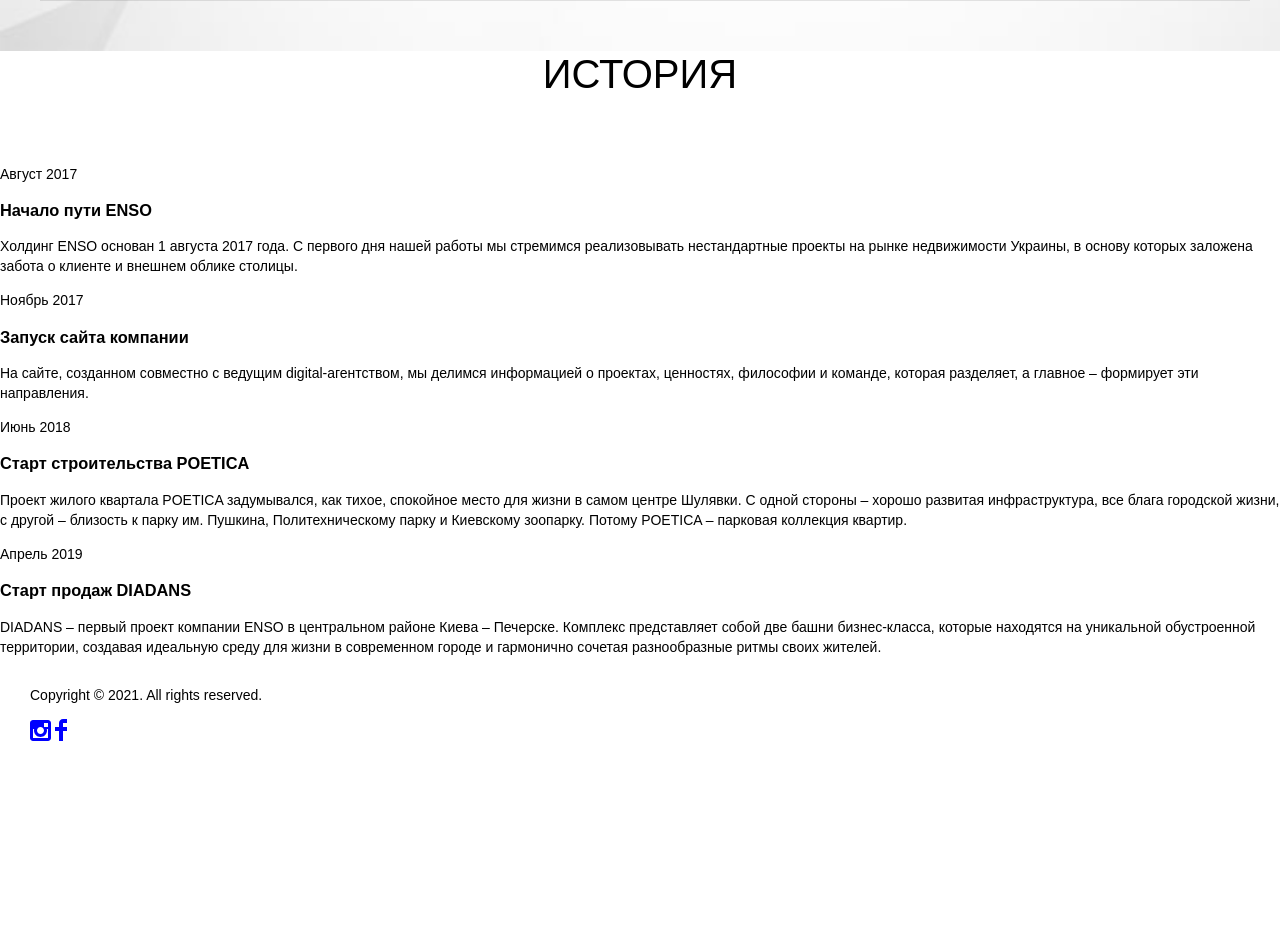
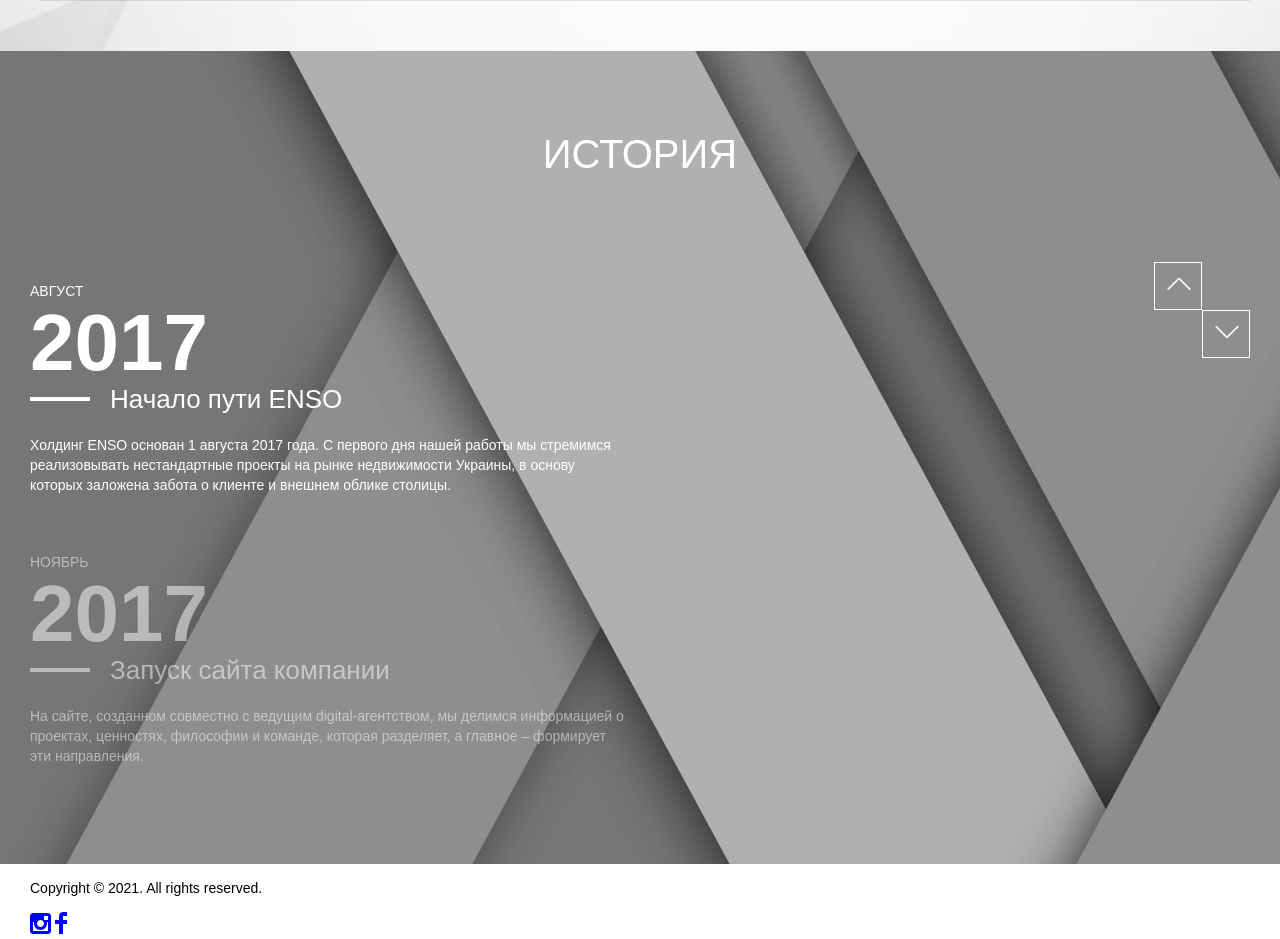
Before and after one commit to andgt/enso, a website: page source/index.html in a window 1280 px wide. Shown: the part 3980-4919 px from the top of the page. Before the commit the page ends 4726 px from the top, so only its background shows below. Drawn offline with nearby package versions, Linux system fonts and the light colour scheme.

Commit message:
Стилизация history

```diff
--- a/source/index.html
+++ b/source/index.html
@@ -221,10 +221,13 @@
       </div>
     </section>
     <section class="history">
-      <h2 class="main__subtitle">История</h2>
-      <div class="history__slider">
-        <div class="history__item">
-          <time datetime="2017-08" class="history__date">
+      <div class="container">
+        <h2 class="main__subtitle main__subtitle--history">История</h2>
+        <div class="history__slider swiper">
+          <div class="history__wrapper swiper-wrapper">
+            <div class="history__item swiper-slide">
+              <div class="history__inner">
+                <time class="history__date" datetime="2017-08">
                   <span class="history__month">Август</span>
                   <span class="history__year">2017</span>
                 </time>
@@ -233,8 +236,10 @@
                   <p class="history__text">Холдинг ENSO основан 1 августа 2017 года. С первого дня нашей работы мы стремимся реализовывать нестандартные проекты на рынке недвижимости Украины, в основу которых заложена забота о клиенте и внешнем облике столицы.</p>
                 </div>
               </div>
-        <div class="history__item">
-          <time datetime="2017-11" class="history__date">
+            </div>
+            <div class="history__item swiper-slide">
+              <div class="history__inner">
+                <time class="history__date" datetime="2017-11">
                   <span class="history__month">Ноябрь</span>
                   <span class="history__year">2017</span>
                 </time>
@@ -243,8 +248,10 @@
                   <p class="history__text">На сайте, созданном совместно с ведущим digital-агентством, мы делимся информацией о проектах, ценностях, философии и команде, которая разделяет, а главное – формирует эти направления.</p>
                 </div>
               </div>
-        <div class="history__item">
-          <time datetime="2018-06" class="history__date">
+            </div>
+            <div class="history__item swiper-slide">
+              <div class="history__inner">
+                <time class="history__date" datetime="2018-06">
                   <span class="history__month">Июнь</span>
                   <span class="history__year">2018</span>
                 </time>
@@ -253,7 +260,9 @@
                   <p class="history__text">Проект жилого квартала POETICA задумывался, как тихое, спокойное место для жизни в самом центре Шулявки. С одной стороны – хорошо развитая инфраструктура, все блага городской жизни, с другой – близость к парку им. Пушкина, Политехническому парку и Киевскому зоопарку. Потому POETICA – парковая коллекция квартир.</p>
                 </div>
               </div>
-        <div class="history__item">
+            </div>
+            <div class="history__item swiper-slide">
+              <div class="history__inner">
                 <time datetime="2019-04" class="history__date">
                   <span class="history__month">Апрель</span>
                   <span class="history__year">2019</span>
@@ -262,6 +271,11 @@
                   <h3 class="history__item-title">Старт продаж DIADANS</h3>
                   <p class="history__text">DIADANS – первый проект компании ENSO в центральном районе Киева – Печерске. Комплекс представляет собой две башни бизнес-класса, которые находятся на уникальной обустроенной территории, создавая идеальную среду для жизни в современном городе и гармонично сочетая разнообразные ритмы своих жителей.</p>
                 </div>
+              </div>
+            </div>
+          </div>
+          <div class="swiper-button-prev"></div>
+          <div class="swiper-button-next"></div>
         </div>
       </div>
     </section>
--- a/source/js/script.js
+++ b/source/js/script.js
@@ -99,3 +99,21 @@
 };
 
 gallerySlider();
+
+let historySlider = function () {
+
+  const swiperHistory = new Swiper(".history__slider", {
+    grabCursor: true,
+    direction: "vertical",
+    slidesPerView: "auto",
+    loop: true,
+    speed: 800,
+    spaceBetween: 40,
+    navigation: {
+      nextEl: ".swiper-button-next",
+      prevEl: ".swiper-button-prev",
+    },
+  });
+};
+
+historySlider();
--- /dev/null
+++ b/source/less/blocks/history.less
@@ -0,0 +1,85 @@
+.history {
+  min-height: 100vh;
+  .offset(0; 80px 0);
+  background-image: url("../img/mobile/history-bg.jpg");
+  background-size: cover;
+  background-repeat: no-repeat;
+  background-position: left top;
+
+  @media (min-width: @tablet-width) {
+    background-image: url("../img/desktop/history-bg.jpg");
+  }
+}
+
+.history__slider {
+  max-width: 600px;
+  margin: 0 auto;
+
+  @media (min-width: @tablet-width) {
+    max-width: 1350px;
+  }
+}
+
+.history__wrapper {
+  padding-top: 40px;
+}
+
+/*.history__item {
+  margin-top: 20px;
+}*/
+
+.history__date {
+  display: flex;
+  flex-direction: column;
+}
+
+.history__month {
+  margin-bottom: 5px;
+  font-weight: 300;
+  line-height: 14px;
+  text-transform: uppercase;
+  color: @white;
+}
+
+.history__year {
+  font-weight: 600;
+  .typography(60px; 60px);
+  color: @white;
+
+  @media (min-width: @tablet-width) {
+    .typography(80px; 80px);
+  }
+}
+
+.history__item-title {
+  position: relative;
+  .offset(0 0 20px 0; 0 0 0 80px);
+  color: @white;
+
+  &::before {
+    content: "";
+    position: absolute;
+    top: 45%;
+    left: 0;
+    width: 60px;
+    height: 4px;
+    background-color: @white;
+  }
+
+  @media (min-width: @tablet-width) {
+    font-weight: 300;
+    .typography(26px; 32px);
+  }
+}
+
+.history__text {
+  max-width: 300px;
+  min-height: 140px;
+  .offset(0; 0);
+  color: @white;
+
+  @media (min-width: @tablet-width) {
+    max-width: 600px;
+    min-height: 80px;
+  }
+}
--- a/source/less/blocks/main.less
+++ b/source/less/blocks/main.less
@@ -37,3 +37,7 @@
 .main__subtitle--about {
   color: @white;
 }
+
+.main__subtitle--history {
+  color: @white;
+}
--- a/source/less/blocks/swiper.less
+++ b/source/less/blocks/swiper.less
@@ -137,3 +137,59 @@
     bottom: 10px;
   }
 }
+
+.history__slider {
+  max-height: 640px;
+
+  @media (min-width: @tablet-width) {
+    max-height: 540px;
+  }
+}
+
+.history__slider .swiper-slide-next {
+  opacity: 0.5;
+}
+
+.history__slider .swiper-button-prev,
+.history__slider .swiper-button-next {
+  display: block;
+  width: 48px;
+  height: 48px;
+  border: 1px solid @white;
+  transition: 0.4s ease;
+
+  &::after {
+    position: absolute;
+    top: 20%;
+    left: 40%;
+    font-size: 24px;
+    color: @white;
+    transform: rotate(90deg);
+  }
+
+  &:hover {
+    transition: 0.4s ease;
+    background-color: @black;
+  }
+}
+
+.history__slider .swiper-button-prev {
+  top: 40px;
+  left: auto;
+  right: 58px;
+
+  @media (min-width: @tablet-width) {
+    top: 40px;
+    right: 48px;
+  }
+}
+
+.history__slider .swiper-button-next {
+  top: 40px;
+  left: auto;
+  right: 0;
+
+  @media (min-width: @tablet-width) {
+    top: 88px;
+  }
+}
--- a/source/less/style.less
+++ b/source/less/style.less
@@ -13,3 +13,4 @@
 @import "blocks/about.less";
 @import "blocks/swiper.less";
 @import "blocks/gallery.less";
+@import "blocks/history.less";
```
Also changed, not shown: source/css/style.css, source/img/desktop/history-bg.jpg (added), source/img/mobile/history-bg.jpg (added), 1 other file. Lines whose indentation alone changed are shown as unchanged.
